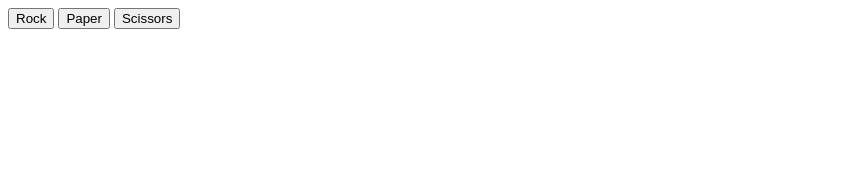
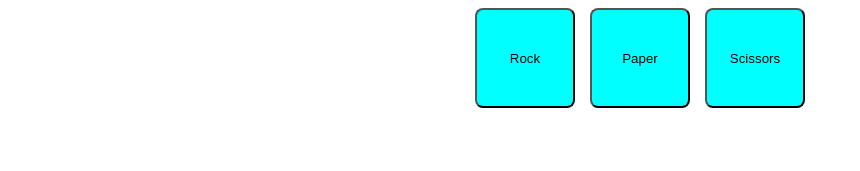
Before and after one commit to saad00b/rock-paper-scissors, a plain HTML site: page index.html in a window 1280 px wide. Shown: the whole page, without its empty margins (0-860 px from the left). Drawn offline with Linux system fonts and the light colour scheme.

Commit message:
Add CSS and add more structure to html

```diff
--- a/index.html
+++ b/index.html
@@ -4,11 +4,15 @@
     <meta charset="UTF-8">
     <meta name="viewport" content="width=device-width, initial-scale=1.0">
     <title>Rock Paper Scissors</title>
+    <link rel="stylesheet" href="styles.css">
 </head>
 <body>
+    <div class="content">
+        <div class="btn-container">
             <button class="choice" id="rock">Rock</button>
             <button class="choice" id="paper">Paper</button>
             <button class="choice" id="scissors">Scissors</button>
+        </div>
 
         <div class="result"></div>
         <div class="scores">
@@ -17,6 +21,7 @@
         </div>
         <div class="finalResult"></div>
         <button id="playButton">Play</button>
+    </div>
     <script src="script.js"></script>
 </body>
 </html>
--- /dev/null
+++ b/styles.css
@@ -0,0 +1,23 @@
+.content {
+    display: flex;
+    flex-direction: column;
+    align-items: center;
+    gap: 20px;
+}
+
+.btn-container {
+    display: flex;
+    gap: 15px;
+    /*justify-content: center;*/
+}
+
+.choice {
+    width: 100px;
+    height: 100px;
+    background-color: aqua;
+    border-radius: 8px;
+}
+
+#playButton {
+    background-color: #dd0000;
+}
```
Lines whose indentation alone changed are shown as unchanged.
